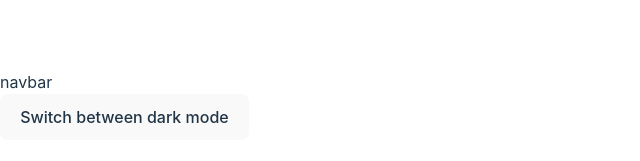
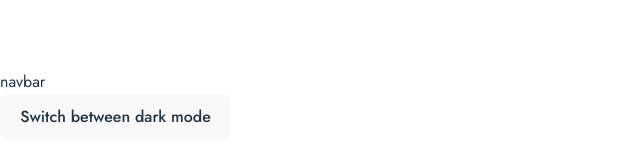
Before and after one commit to gtemple/cgr-league-v2.0, a React (Vite) app: page / in a window 1280 px wide. Shown: the part 295-456 px from the top of the page, without its empty margins (0-640 px from the left). Built offline with nearby package versions, Linux system fonts and the light colour scheme.

Commit message:
add headless ui

```diff
--- a/package.json
+++ b/package.json
@@ -10,6 +10,7 @@
     "preview": "vite preview"
   },
   "dependencies": {
+    "@headlessui/react": "^2.1.2",
     "react": "^18.3.1",
     "react-dom": "^18.3.1",
     "react-query": "^3.39.3",
--- a/src/components/App/App.tsx
+++ b/src/components/App/App.tsx
@@ -2,9 +2,9 @@ import Navbar from "../Navbar"
 
 const App = () => {
   return (
-    <>
-    <Navbar />
-    </>
+    <div>
+      <Navbar />
+    </div>
   )
 }
 
--- a/src/components/Navbar/index.tsx
+++ b/src/components/Navbar/index.tsx
@@ -1,19 +1,21 @@
 import { useState } from "react";
 
 const Navbar = () => {
-  const [dark, setDark] = useState(false)
+  const [dark, setDark] = useState(false);
 
   const darkModeHandler = () => {
     setDark(!dark);
     document.body.classList.toggle("dark");
-}
+  };
   return (
-    <div className="bg-white dark:bg-black">
-      <div>navbar</div>
-      <button onClick={() => darkModeHandler()}>
-        Switch between dark mode
-      </button>
-    </div>
+    <nav className="w-screen object-top bg-white dark:bg-black font-sans">
+      <div>
+        <div>navbar</div>
+        <button onClick={() => darkModeHandler()}>
+          Switch between dark mode
+        </button>
+      </div>
+    </nav>
   );
 };
 
--- a/tailwind.config.js
+++ b/tailwind.config.js
@@ -9,7 +9,7 @@ export default {
   theme: {
     extend: {
       fontFamily: {
-        libre: ['"Jost"', ...defaultTheme.fontFamily.sans]
+        sans: ['"Jost"', ...defaultTheme.fontFamily.sans]
       }
 
     },
```
Also changed, not shown: 1 other file (tests, documents, lock files or other folders).
